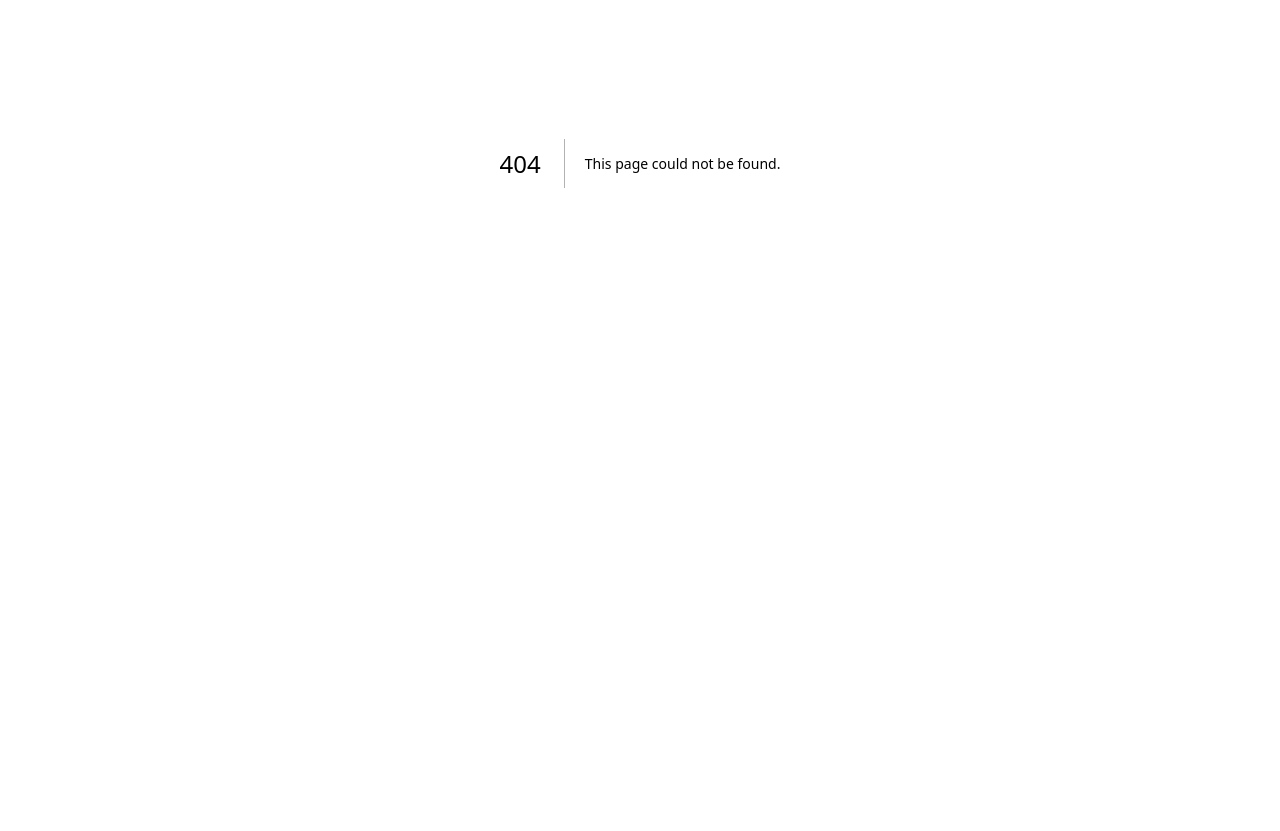
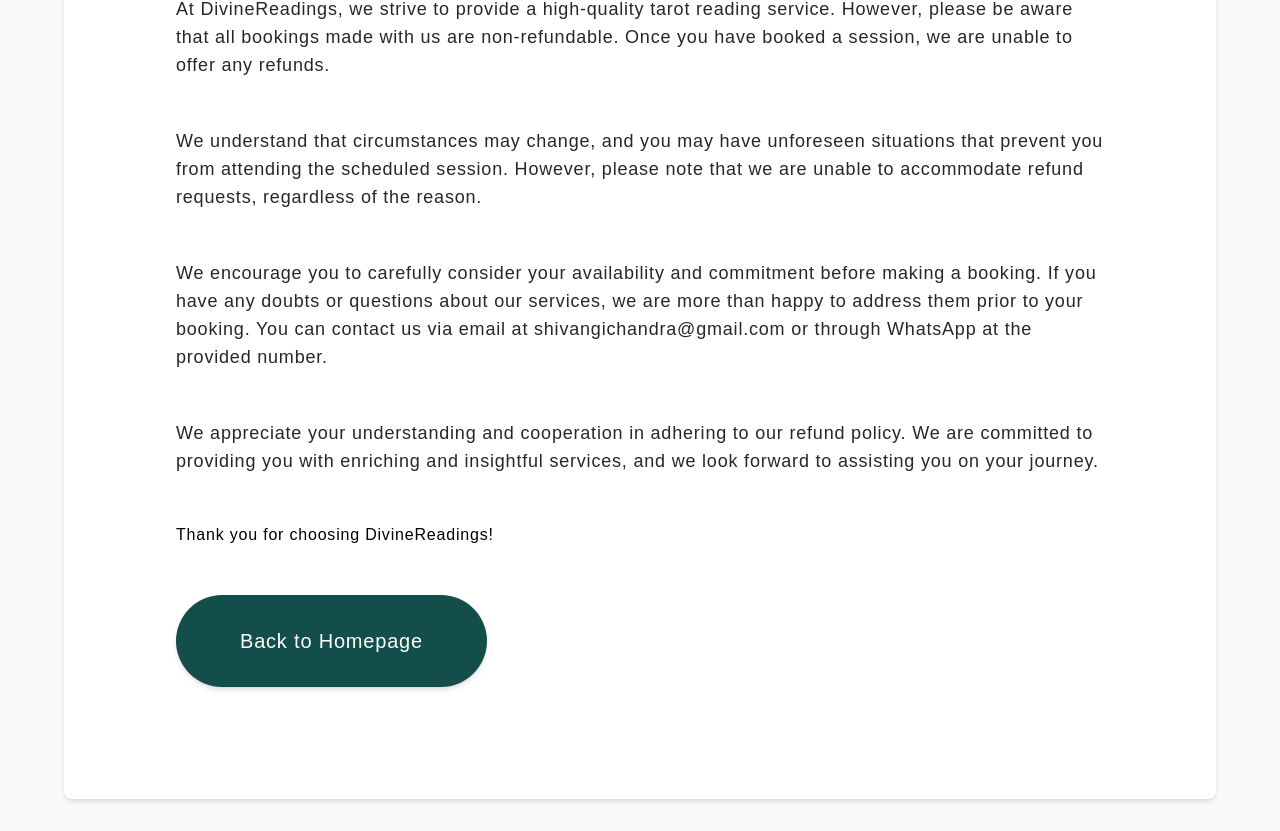
Before and after one commit to Simran903/divinereadings, a Next.js app: page /refund-policy in a window 1280 px wide. Before the commit this address had no page. Shown: the part 334-1165 px from the top of the page. Before the commit the page ends 897 px from the top, so only its background shows below. Built offline with nearby package versions, Linux system fonts and the light colour scheme.

Commit message:
Added Refund Policy page

```diff
--- /dev/null
+++ b/src/app/refund-policy/page.tsx
@@ -0,0 +1,42 @@
+"use client"
+import { useRouter } from 'next/navigation';
+import React from 'react';
+
+const RefundPolicy: React.FC = () => {
+  const router = useRouter();
+
+  const handleclick = () => {
+    router.push("/")
+  }
+
+
+  return (
+    <div className="bg-gray-50 py-8 px-4 md:px-16">
+      <div className="mx-auto bg-white shadow-md rounded-lg p-28 tracking-wider space-y-12">
+        <h1 className="text-2xl md:text-4xl font-bold text-center">Refund Policy</h1>
+        <p className="text-zinc-800 text-lg">
+        At DivineReadings, we strive to provide a high-quality tarot reading service. However, please be aware that all bookings made with us are non-refundable. Once you have booked a session, we are unable to offer any refunds.
+        </p>
+        <p className='text-zinc-800 text-lg'>We understand that circumstances may change, and you may have unforeseen situations that prevent you from attending the scheduled session. However, please note that we are unable to accommodate refund requests, regardless of the reason.
+        </p>
+        <p className='text-zinc-800 text-lg'>We encourage you to carefully consider your availability and commitment before making a booking. If you have any doubts or questions about our services, we are more than happy to address them prior to your booking. You can contact us via email at shivangichandra@gmail.com or through WhatsApp at the provided number.
+        </p>
+        <p className='text-zinc-800 text-lg'>We appreciate your understanding and cooperation in adhering to our refund policy. We are committed to providing you with enriching and insightful services, and we look forward to assisting you on your journey.
+        </p>
+
+        <p>Thank you for choosing DivineReadings!</p>
+
+        <div className="my-16">
+          <button
+            className="bg-teal-900 text-white text-base md:text-lg lg:text-xl py-4 px-10 md:py-6 md:px-16 lg:py-8 lg:px-16 rounded-full shadow-md hover:bg-teal-700 transition"
+            onClick={handleclick}
+          >
+            Back to Homepage
+          </button>
+        </div>
+      </div>
+    </div>
+  );
+};
+
+export default RefundPolicy;
--- a/src/app/terms-conditions/page.tsx
+++ b/src/app/terms-conditions/page.tsx
@@ -8,7 +8,6 @@
   const handleclick = () => {
     router.push("/")
   }
-
 
   return (
     <div className="bg-gray-50 min-h-screen py-8 px-4 md:px-16">
--- a/src/components/footer.tsx
+++ b/src/components/footer.tsx
@@ -77,8 +77,8 @@
                   </a>
                 </li>
                 <li>
-                  <a href="#refunds-policy" className="hover:text-teal-500">
-                    Refunds Policy
+                  <a href="/refund-policy" className="hover:text-teal-500">
+                    Refund Policy
                   </a>
                 </li>
               </ul>
```
